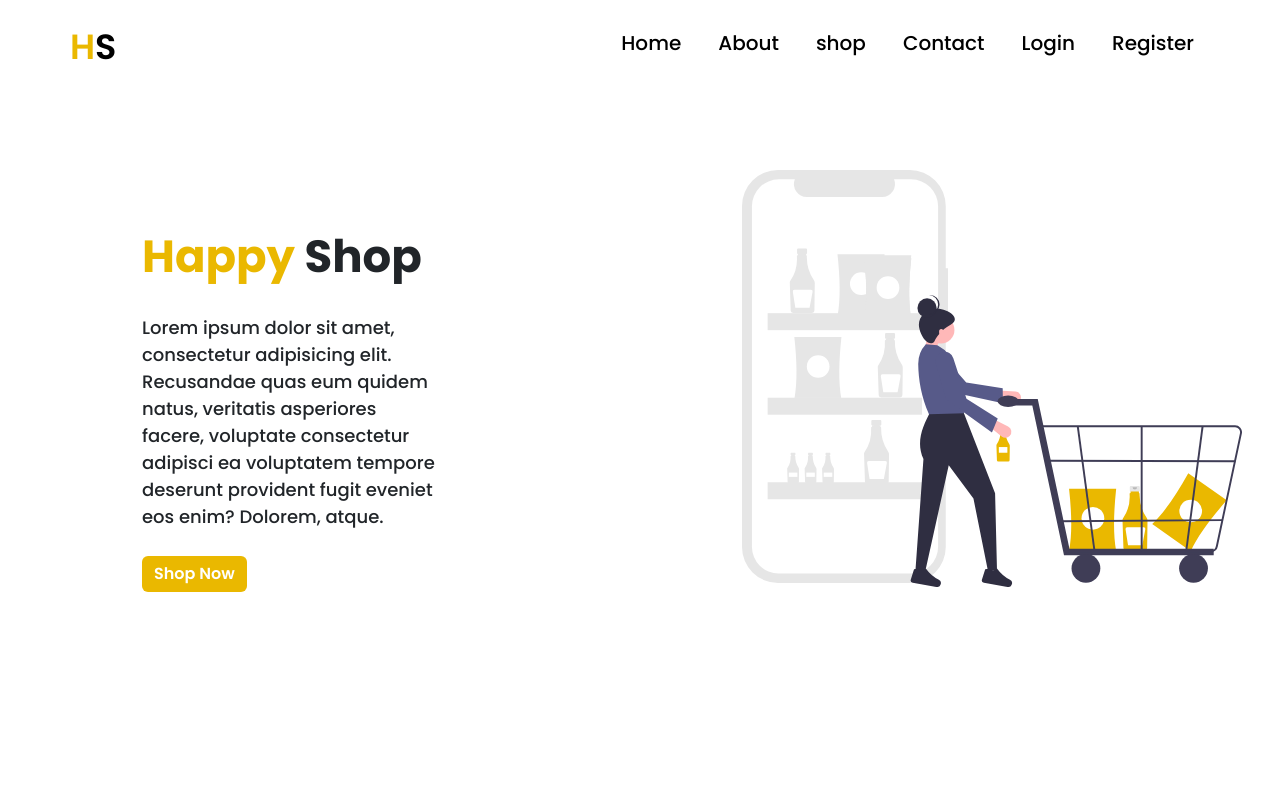
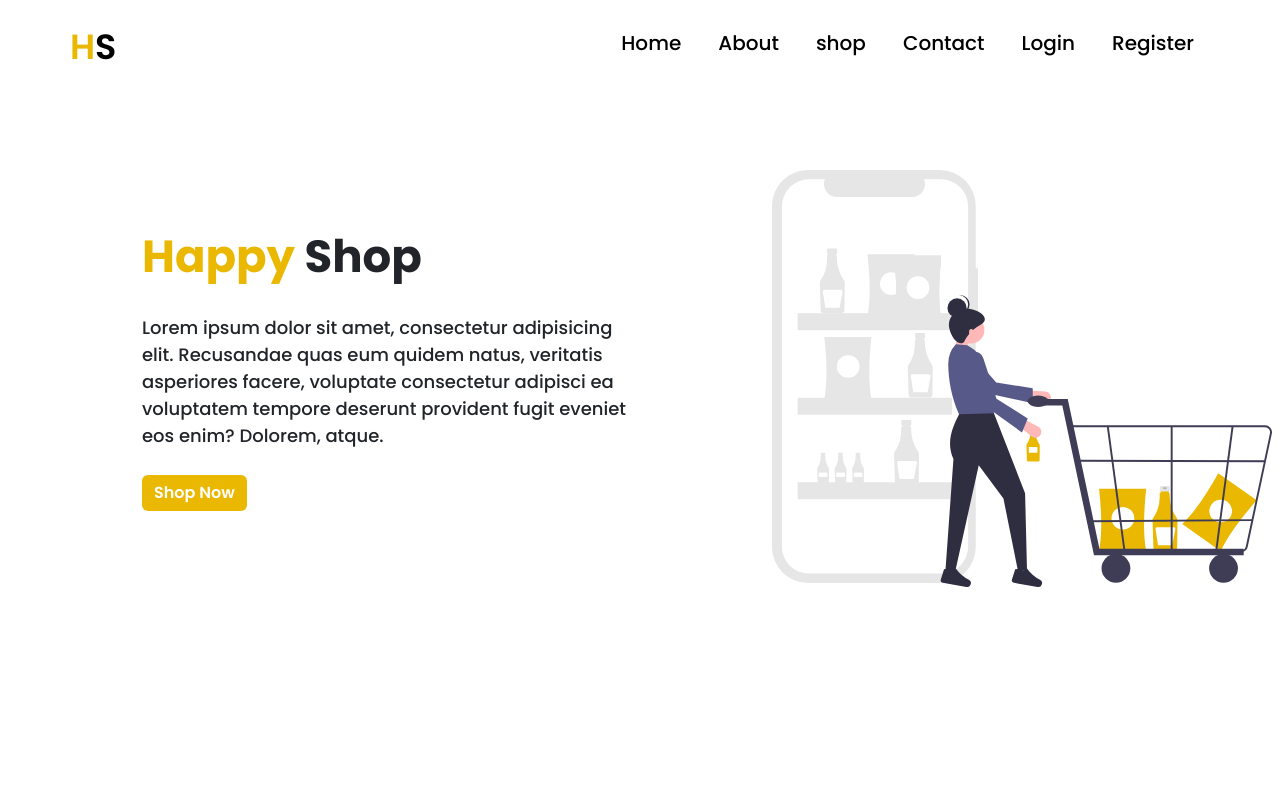
Before and after one commit to YoussefLMT/E-commerce-Frontend-Vue, a Vue app: page / in a window 1280 px wide. Shown: the top 794 px of the page. Built offline with nearby package versions, Linux system fonts and the light colour scheme; no server answers.

Commit message:
modification

```diff
--- a/src/views/HomeView.vue
+++ b/src/views/HomeView.vue
@@ -4,7 +4,7 @@
 <section class="home">
     <div class="container">
         <div class="row">
-            <div class="col-md-4">
+            <div class="col-md-6">
                 <div class="home-content">
                     <h2><span class="text">Happy</span> Shop</h2>
                     <p>Lorem ipsum dolor sit amet, consectetur adipisicing elit. Recusandae quas eum quidem natus, veritatis asperiores facere, voluptate consectetur adipisci ea voluptatem tempore deserunt provident fugit eveniet eos enim? Dolorem, atque.</p>
@@ -133,7 +133,7 @@ export default {
 .image {
     width: 500px;
     margin-top: 170px;
-    margin-left: 280px;
+    margin-left: 120px;
 }
 
 .image img {
```
